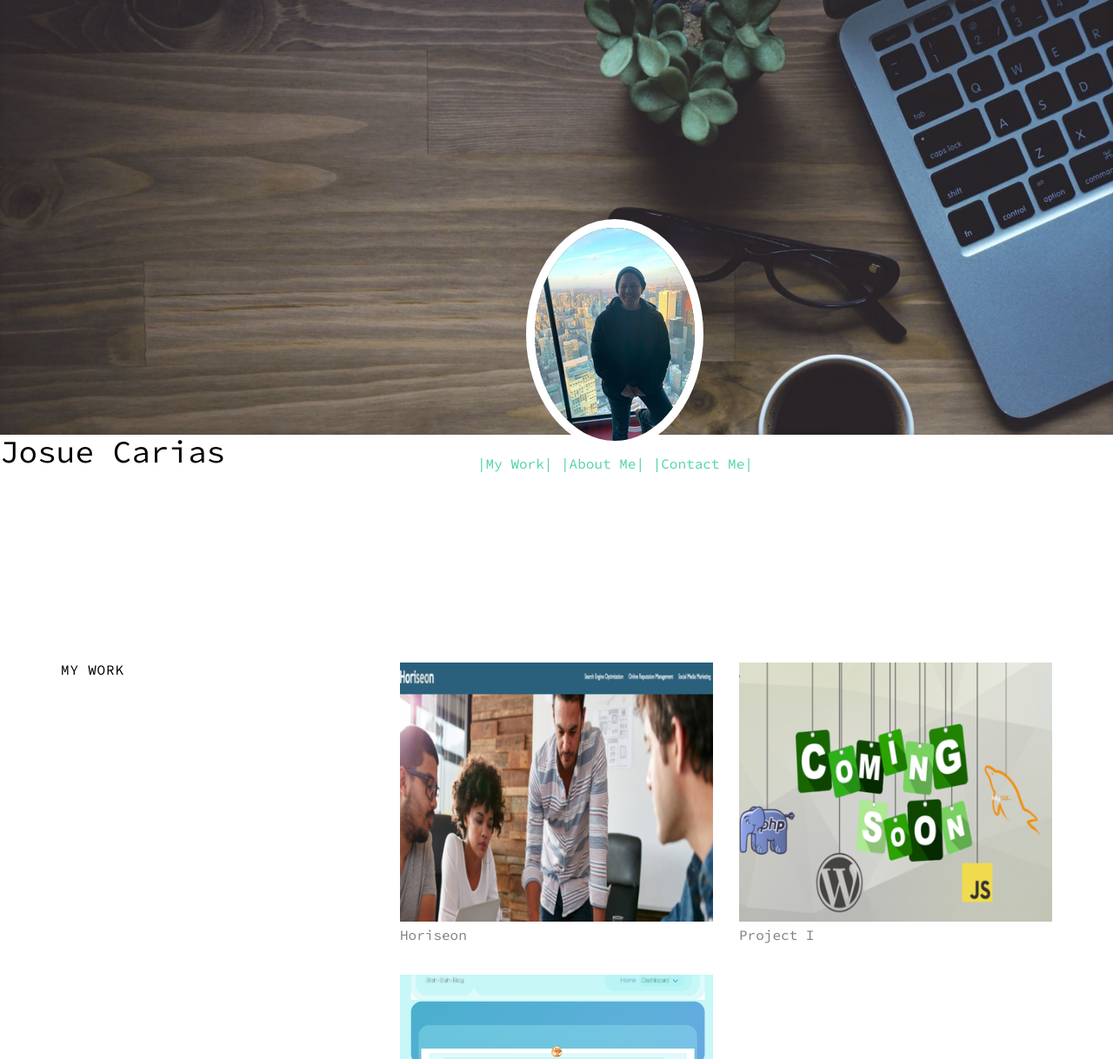
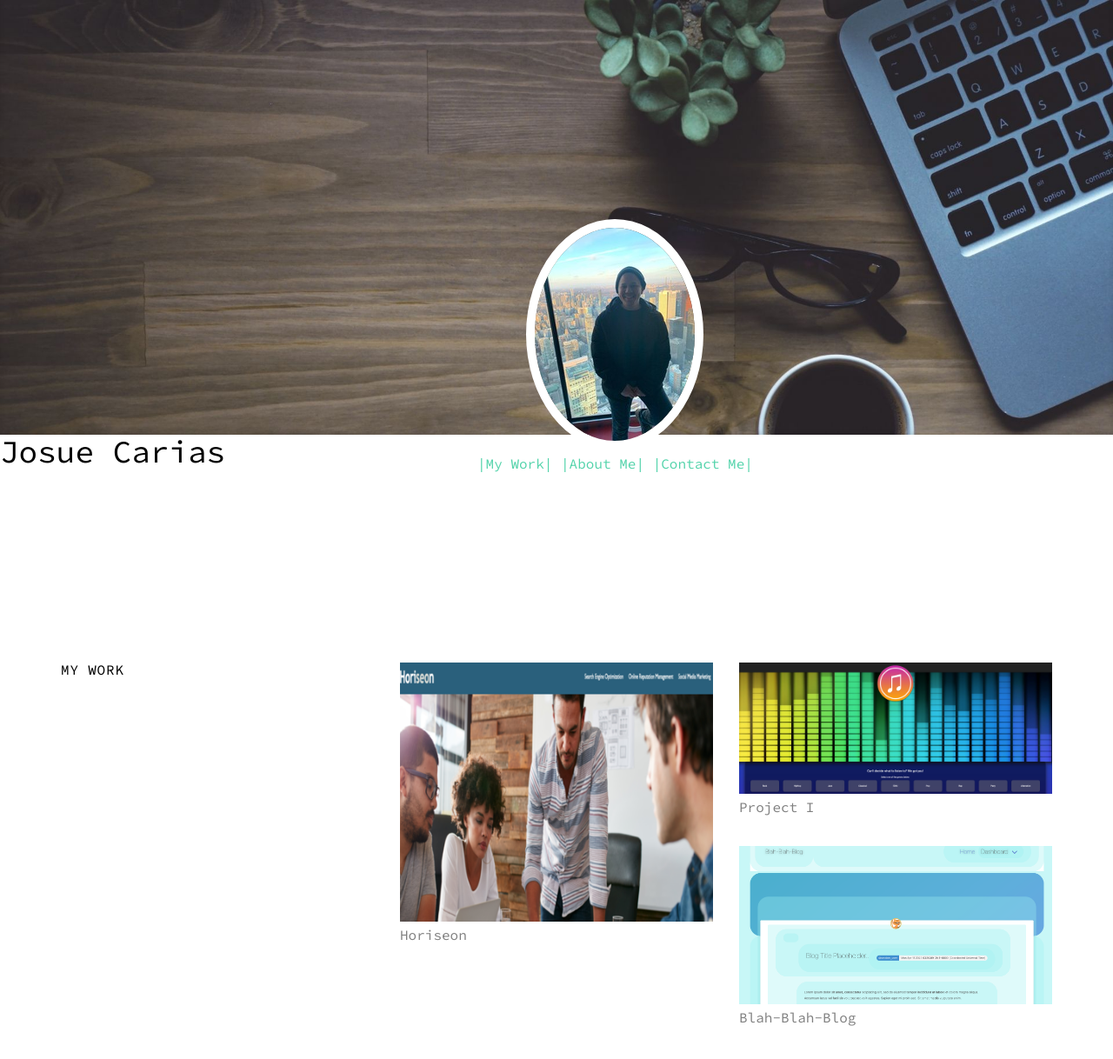
Before and after one commit to cariasj/Portfolio, a plain HTML site: page index.html in a window 1280 px wide. Shown: the top 1218 px of the page at 87% size. Drawn offline with nearby package versions, Linux system fonts and the light colour scheme; no server answers.

Commit message:
updated img

```diff
--- a/index.html
+++ b/index.html
@@ -36,7 +36,7 @@
 									<a href="https://cariasj.github.io/Challenge1-Refactor/" class="image-popup"><img src="images/horiseon.png" alt="First project named Horiseon" class="img-responsive"></a> Horiseon
 								</section>
 								<section class="col-md-6 col-sm-6 col-xs-6 work animate-box">
-									<a href="https://cariasj.github.io/project-1-team-8/" class="image-popup"><img src="images/coming.png" alt="images/groupproject.png" class="img-responsive"></a> Project I
+									<a href="https://cariasj.github.io/project-1-team-8/" class="image-popup"><img src="images/project1.png" alt="images/groupproject.png" class="img-responsive"></a> Project I
 								</section>
 								<section class="col-md-6 col-sm-6 col-xs-6 work animate-box">
 									<a href="https://blah-blah-blog1.herokuapp.com/" class="image-popup"><img src="images/coming2.png" alt="Coming soon placeholder" class="img-responsive"></a> Blah-Blah-Blog
```
Also changed, not shown: images/project1.png (added).
